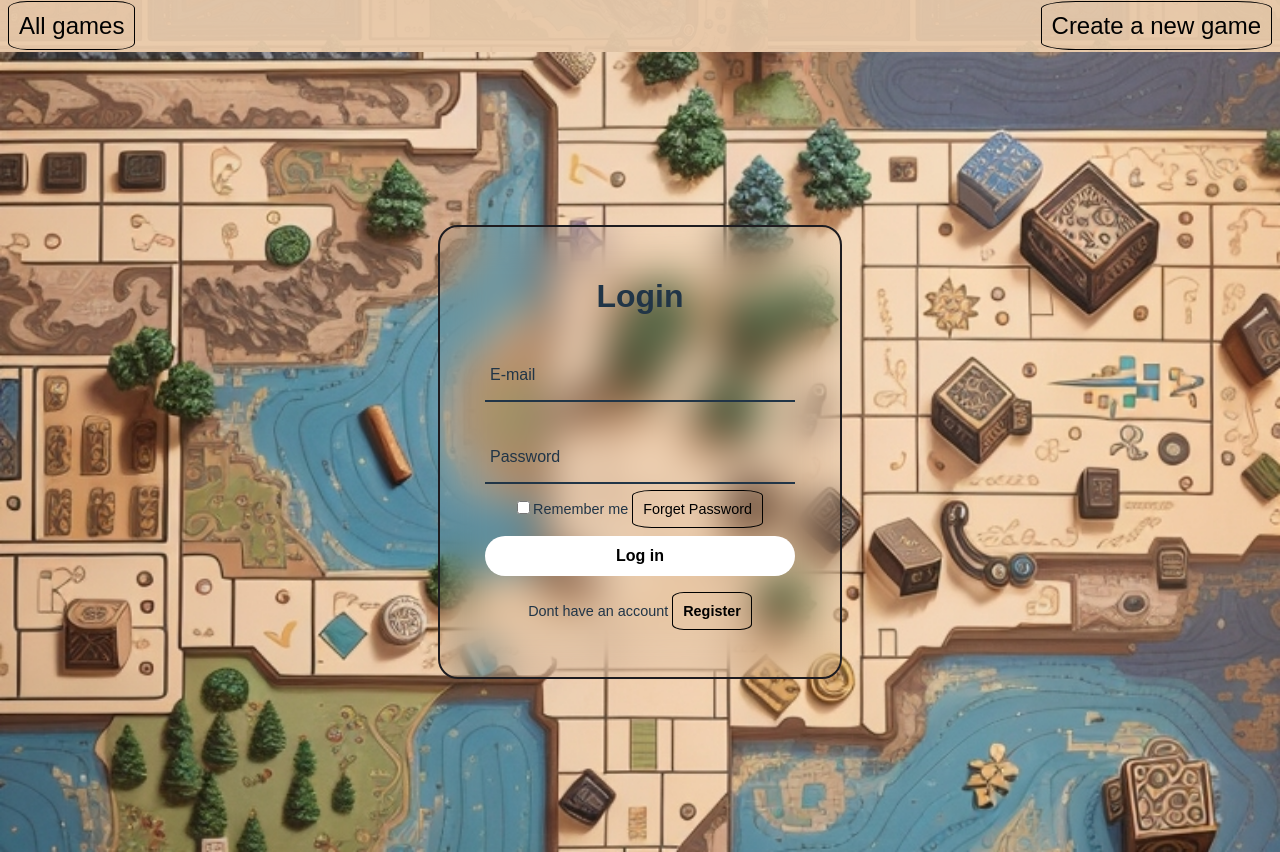
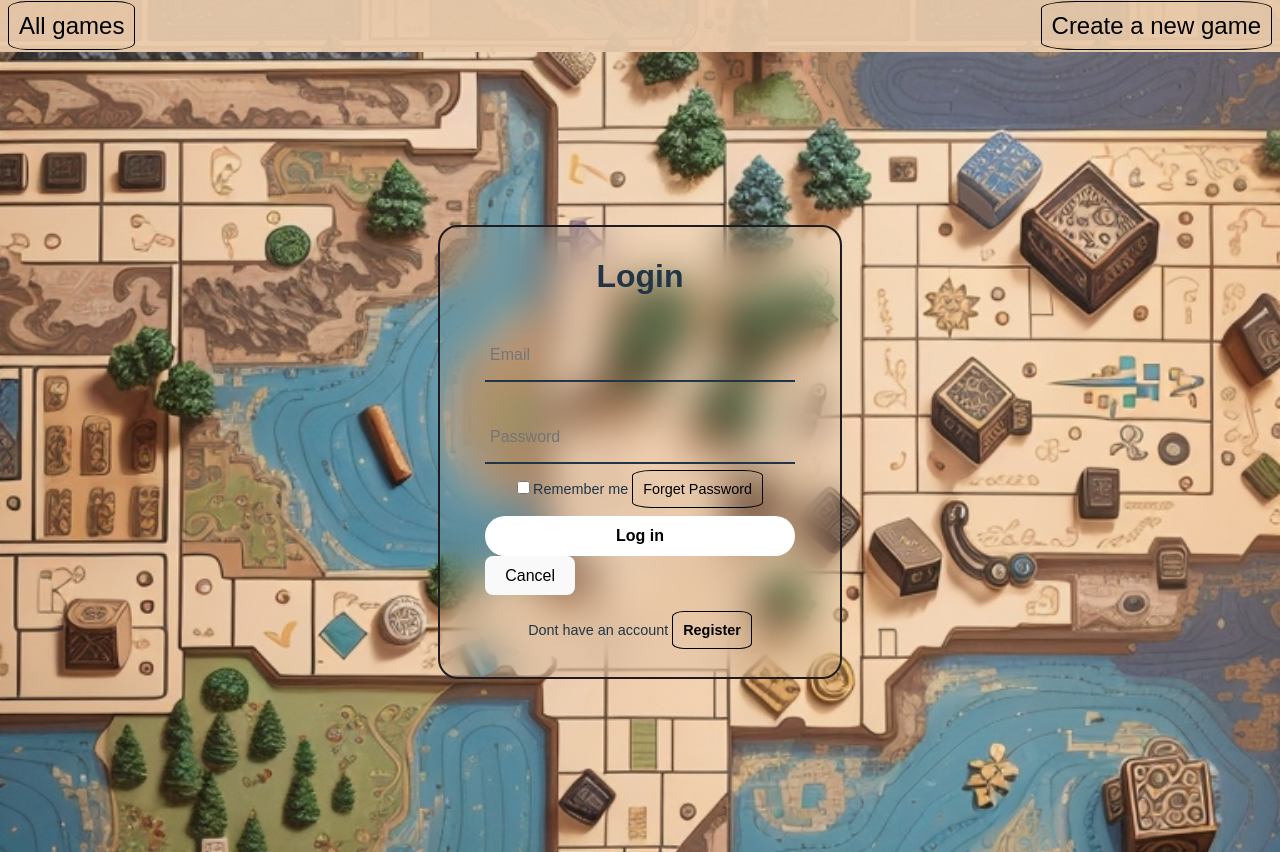
Before and after one commit to CodecoolGlobal/el-proyecte-grande-sprint-1-java-szplkflrn, a React (Vite) app in the folder frontend/: page /login in a window 1280 px wide. Built offline with nearby package versions, Linux system fonts and the light colour scheme.

Commit message:
finalize login implementation

```diff
--- a/frontend/src/Pages/GameList.jsx
+++ b/frontend/src/Pages/GameList.jsx
@@ -97,13 +97,33 @@ export default function GameList() {
 
   const gamesFetch = async () => {
     try {
-      const response = await fetch("/api/games");
-      const data = await response.json();
-      setGames(data);
+      // Retrieve the user token from localStorage
+      const userToken = localStorage.getItem("usertoken");
+
+      // If the token is available, include it in the request headers
+      const headers = userToken
+        ? {
+            Authorization: `Bearer ${userToken}`,
+            "Content-Type": "application/json",
+          }
+        : { "Content-Type": "application/json" };
+
+      const response = await fetch("/api/games", {
+        method: "GET",
+        headers: headers,
+      });
+
+      if (response.ok) {
+        const data = await response.json();
+        setGames(data);
+      } else {
+        console.error(`Error fetching games: ${response.statusText}`);
+      }
     } catch (error) {
-      console.error(error);
+      console.error("Error fetching games: ", error);
     }
   };
+
 
   const reviewSendingFetch = async () => {
     try {
--- a/frontend/src/Pages/Login/Login.jsx
+++ b/frontend/src/Pages/Login/Login.jsx
@@ -1,27 +1,92 @@
+import { useNavigate } from "react-router-dom";
 import "./login.css";
 
-const Login = () => {
+const Login = ({ onCancel }) => {
+
+    const navigate = useNavigate();
+
+    const loginUser = async (user) => {
+        const res = await fetch("/api/users/login", {
+            method: "POST",
+            headers: {
+                "Content-Type": "application/json",
+            },
+            body: JSON.stringify(user),
+        });
+
+        return await res.json();
+    }
+
+    const handleLoginUser = (user) => {
+        loginUser(user)
+            .then((response) => {
+                    navigate("/");
+                    localStorage.setItem("usertoken", response.token);
+            })
+            .catch((error) => {
+                console.error("Error login user: ", error);
+            })
+    }
+
+    const onSubmit = (e) => {
+        e.preventDefault();
+        const formData = new FormData(e.target);
+        const entries = [...formData.entries()];
+
+        const isAnyFieldEmpty = entries.some(([, v]) => !v);
+
+        if (isAnyFieldEmpty) {
+            alert("Please fill in all the fields");
+            return;
+        }
+
+        const user = entries.reduce((acc, entry) => {
+            const [k, v] = entry;
+            acc[k] = v;
+            return acc;
+        }, {});
+
+        //user.reviews = [];
+        console.log(user);
+        handleLoginUser(user);
+    };
 
     return (
         <section>
             <div className="form-box">
                 <div className="form-value">
-                    <form action="">
+                    <form action="" onSubmit={onSubmit}>
                         <h2>Login</h2>
+
                         <div className="input-box">
                             <ion-icon name="mail-outline"></ion-icon>
-                            <input type="email" name="email" id="email" />
-                            <label htmlFor="">E-mail</label>
+                            <label htmlFor=""></label>
+                            <input
+                            placeholder="Email"
+                            type="email"
+                            name="email"
+                            id="email" />
                         </div>
                         <div className="input-box">
                             <ion-icon name="lock-closed-outline"></ion-icon>
-                            <input type="password" name="password" id="password" />
-                            <label htmlFor="">Password</label>
+                            <label htmlFor=""></label>
+                            <input
+                            placeholder="Password"
+                            type="password"
+                            name="password"
+                            id="password" />
                         </div>
                         <div className="forget">
                             <label htmlFor=""><input type="checkbox" name="checkbox" id="checkbox" />Remember me <a href="/forgetpassword">Forget Password</a></label>
                         </div>
-                        <button id="login">Log in</button>
+
+                        <button id="login" type="submit">
+                            Log in
+                        </button>
+                        <button type="button" onClick={onCancel}>
+                            Cancel
+                        </button>
+
                         <div className="register">
                             <p>Dont have an account <a href="games/register">Register</a></p>
                         </div>
```
Also changed, not shown: frontend/src/Pages/Login/UserLogin.jsx (added, +15 -0 lines).
